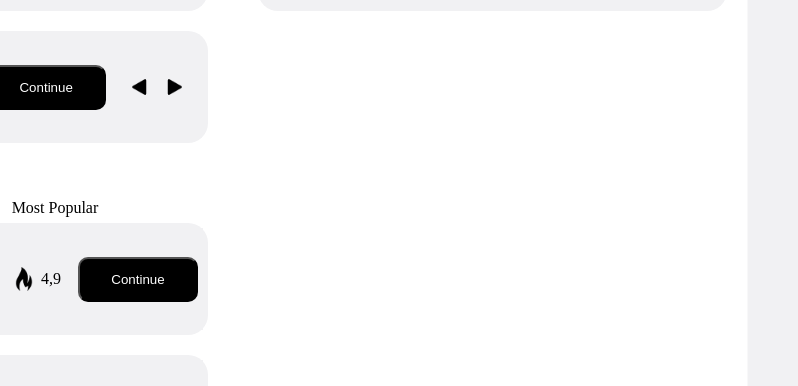
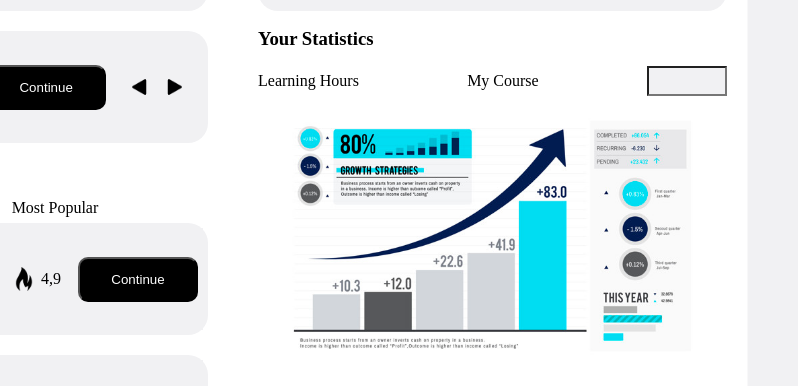
Before and after one commit to jshc27/Flexbox-and-Grid, a plain HTML site: page index.html in a window 1280 px wide. Shown: the part 235-621 px from the top of the page, 482-1280 px from the left. Drawn offline with Linux system fonts and the light colour scheme.

Commit message:
adding changes: statistics

```diff
--- a/index.html
+++ b/index.html
@@ -122,6 +122,21 @@
                     <p>Courses <br> in progress</p>
                 </div>
             </div>
+            <div class="container_right-statistics">
+                <h3>Your Statistics</h3>
+                <div class="container_right-panel">
+                    <li>Learning Hours</li>
+                    <li>My Course</li>
+                    <input list="cursos">
+                    <datalist id="cursos">
+                        <option value="HTML5"></option>
+                        <option value="CSS3"></option>
+                    </datalist>
+                </div>
+            </div>
+            <div class="container_right-table">
+                <img src="./images/statistics.jpg">
+            </div>
         </div>
     </div>
 </body>
--- a/main.css
+++ b/main.css
@@ -178,7 +178,6 @@ h1, h3, p {
 
 .container_right-search input {
 
-
     border-radius: 10px;
     width: 280px;
     margin-right: 70px;
@@ -209,3 +208,53 @@ h1, h3, p {
 .container_right-left h1, .container_right-right h1 {
     margin-right: 5px;
 }
+
+.container_right-statistics {
+
+    height: 30px;
+    width: 100%;
+    margin-top: 20px;
+    background-color: #ffff;
+
+}
+
+.container_right-statistics h3 {
+
+    background-color: #ffff;
+
+}
+
+.container_right-panel {
+    display: flex;
+    justify-content: space-between;
+    margin-top: 20px;
+    background-color: #ffff;
+}
+
+.container_right-panel li  {
+    display: flex;
+    align-items: center;
+    list-style: none;
+    background-color: #ffff;
+}
+
+.container_right-panel input {
+    width: 80px;
+}
+
+.container_right-table {
+
+    display: flex;
+    justify-content: center;
+    height: 270px;
+    width: 100%;
+    background-color: #ffff;
+}
+
+.container_right-table img {
+
+    object-fit: contain;
+    margin-top: 40px;
+    background-color: #ffff;
+
+}
```
Also changed, not shown: images/statistics.jpg (added).
